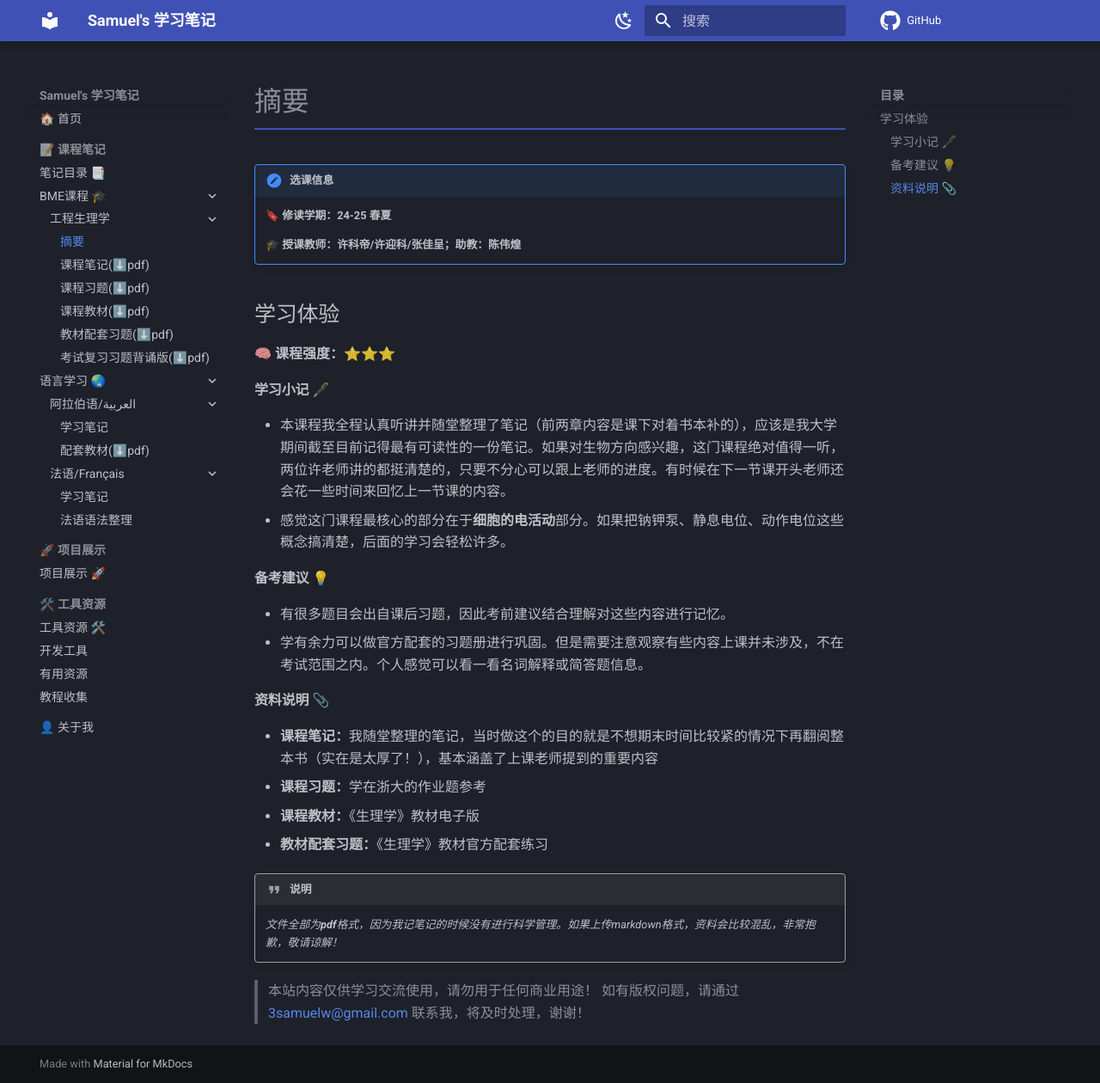
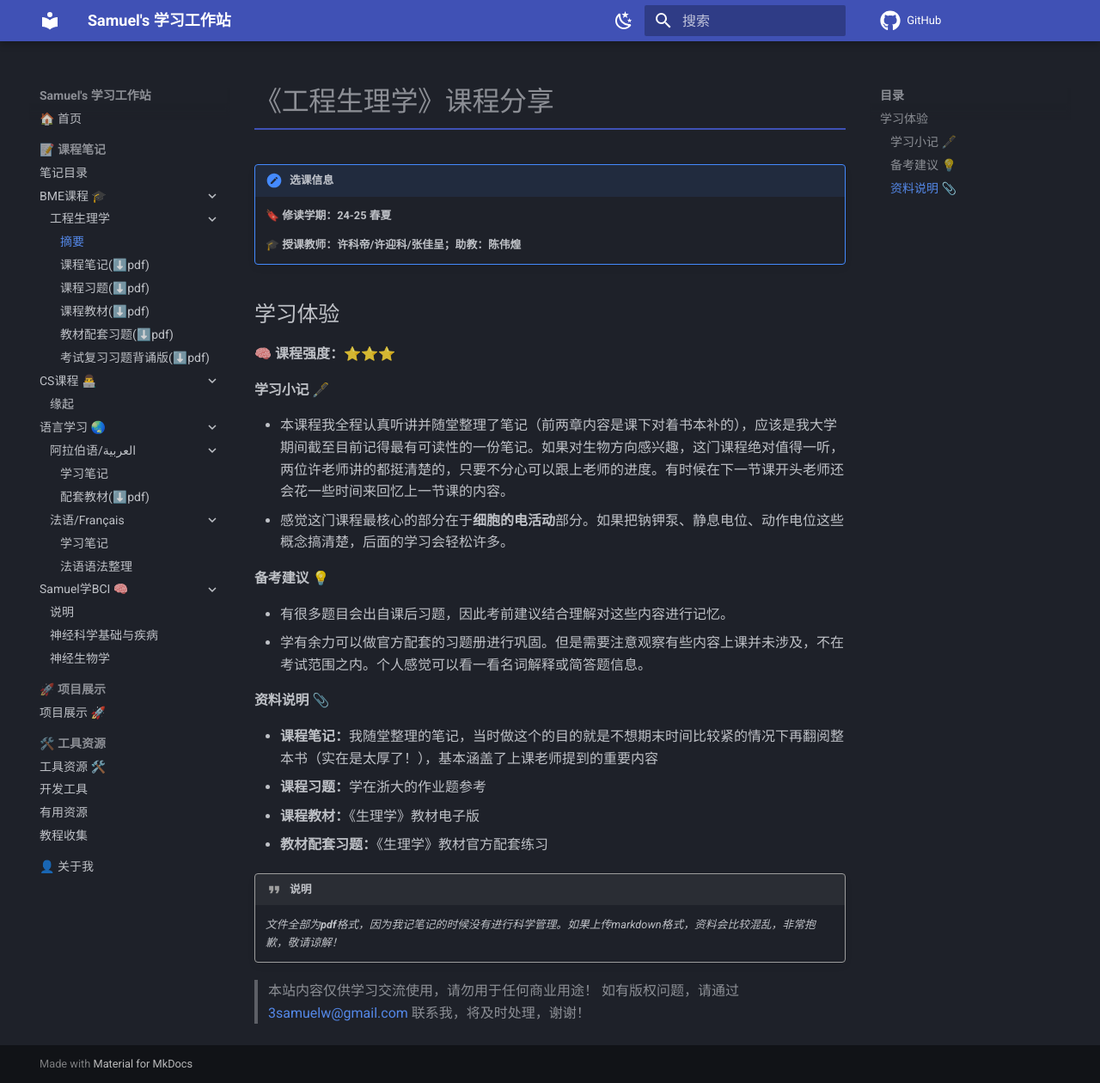
Before and after one commit to 3SamuelW/note, an MkDocs documentation site: the page built from docs/notes/bme/engineering-physiology/index.md, in a window 1280 px wide and 1260 px high. Shown: the whole window at 86% size. Built offline with MkDocs 1.6.1 and Material for MkDocs 9.7.7, drawn with Linux system fonts in a browser that asks for light colours; comment, search, counter and statistics services are not loaded.

Commit message:
update: new chapter 0808-1

```diff
--- a/docs/notes/bme/engineering-physiology/index.md
+++ b/docs/notes/bme/engineering-physiology/index.md
@@ -1,4 +1,4 @@
-# 摘要
+# 《工程生理学》课程分享
 
 !!! note "选课信息"
 
--- a/mkdocs.yml
+++ b/mkdocs.yml
@@ -1,7 +1,7 @@
-site_name: Samuel's 学习笔记
+site_name: Samuel's 学习工作站
 site_url: https://3samuelw.github.io/note/
 site_author: Samuel Wang
-site_description: "记录我的编程学习之路和项目经验"
+site_description: "记录并分享我的学习与项目经历"
 
 theme:
   name: material
@@ -38,15 +38,17 @@
 nav:
   - 🏠 首页: index.md
   - 📝 课程笔记:
-    - notes/index.md
+    - 笔记目录: notes/index.md
     - BME课程 🎓:
       - 工程生理学:
-        - notes/bme/engineering-physiology/index.md
+        - 摘要: notes/bme/engineering-physiology/index.md
         - 课程笔记(⬇️pdf): notes/bme/engineering-physiology/notes.pdf
         - 课程习题(⬇️pdf): notes/bme/engineering-physiology/exercise.pdf
         - 课程教材(⬇️pdf): notes/bme/engineering-physiology/textbook.pdf
         - 教材配套习题(⬇️pdf): notes/bme/engineering-physiology/textbook-e.pdf
         - 考试复习习题背诵版(⬇️pdf): notes/bme/engineering-physiology/exercise-e.pdf
+    - CS课程 👨‍💻:
+      - 缘起: notes/cs/signup.md
     - 语言学习 🌏:
       - 阿拉伯语/العربية:
         - 学习笔记: notes/lan/arabic/arabic.md
@@ -54,6 +56,10 @@
       - 法语/Français:
         - 学习笔记: notes/lan/french/french.md
         - 法语语法整理: notes/lan/french/grammaire.md
+    - Samuel学BCI 🧠:
+      - 说明: notes/bme/bci/index.md
+      - 神经科学基础与疾病: notes/bme/neuroscience/notes.md
+      - 神经生物学: notes/bme/neurobiology/notes.md
   # - 👨‍💻 编程学习:
   #   - programming/index.md
   #   - 🐍 Python:
```
Also changed, not shown: docs/notes/bci/index.md (added, +11 -0 lines), docs/notes/bci/neurobiology/notes.md (added, +1 -0 lines), docs/notes/bci/neuroscience/notes.md (added, +1 -0 lines), docs/notes/cs/signup.md (added, +15 -0 lines).
